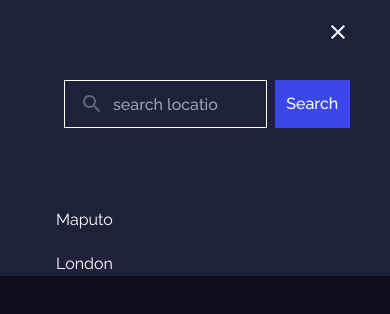
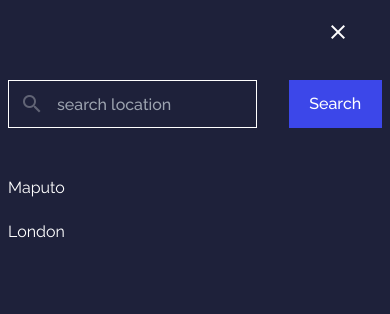
Before and after one commit to FirminoMassango/weather_app, a React (Vite) app: page / in a window 390 px wide. Both pictures are taken after a click on the button "Search for places". Shown: the top 314 px of the page. Built offline with nearby package versions, Linux system fonts and the light colour scheme; no server answers.

Commit message:
Make the input responsive

```diff
--- a/src/App.tsx
+++ b/src/App.tsx
@@ -36,7 +36,7 @@ function App() {
     <div className="flex flex-col md:flex-row h-full ">
       <div
         id-="left"
-        className="w-full md:w-1/3  bg-left text-white font-raleway"
+        className="h-screen md:w-1/3  bg-left text-white font-raleway"
       >
         {isDrawerActive ? (
           <SearchForPlacesDrawer />
--- a/src/components/LeftPanel.tsx
+++ b/src/components/LeftPanel.tsx
@@ -47,7 +47,7 @@ function LeftPanel(props: any) {
       </div>
       <div className="flex flex-col justify-center content-center ">
         <div id="2" className="flex justify-center my-5">
-          {props.description === "Clear sky" && <ClearSkyIcon />}
+          {props.description === "Clear Sky" && <ClearSkyIcon />}
           {props.description === "Few clouds" && <FewCloudsIcon />}
           {props.description === "Scattered clouds" && <ScatteredCloudsIcon />}
           {props.description === "Overcast clouds" && <ScatteredCloudsIcon />}
--- a/src/components/SearchForPlacesDrawer.tsx
+++ b/src/components/SearchForPlacesDrawer.tsx
@@ -21,30 +21,33 @@ function SearchForPlacesDrawer() {
     activateDrawer(!isDrawerActive);
   }
 
-  //   console.log(isDrawerActive);
   return (
-    <div className="h-full">
-      <div className="p-10 relative flex justify-center">
-        <div id="1" className="w-full my-10 flex justify-between">
-          <div className="w-3/4 mr-2 flex justify-center items-center">
-            <span className="relative left-10 material-icons text-primary-search z-1">
-              search
-            </span>
+    <div className="w-full h-full ease-in-out">
+      <div className="w-full px-2 pt-10 md:px-10 flex relative justify-center">
+        <div className="w-screen my-10 flex justify-between">
+          <div className="w-2/3 bg-white">
+            <div className="flex justify-center items-center">
               <input
                 type="text"
-              className="w-full h-12 px-12 font-medium bg-left border border-white"
+                className="w-full h-12 px-12 font-medium bg-left relative border border-white"
                 placeholder="search location"
                 onChange={(e) => {
                   setCity(e.target.value);
                 }}
               />
+              <span className="absolute left-5 md:left-14 material-icons text-primary-search z-1">
+                search
+              </span>
             </div>
+          </div>
+          <div className="w-1/4 bg-white">
             <button
-            className="bg-search-button hover:opacity-80 font-medium w-1/4 h-12"
+              className="w-full bg-search-button hover:opacity-80 font-medium h-12"
               onClick={handleClick}
             >
               Search
             </button>
+          </div>
         </div>
         <button
           className="absolute top-5 right-10 z-2"
@@ -53,7 +56,7 @@ function SearchForPlacesDrawer() {
           <span className="material-icons">close</span>
         </button>
       </div>
-      <ul className="ml-14">
+      <ul className="p-2 md:p-10">
         <li className="pb-5">Maputo</li>
         <li>London</li>
       </ul>
```
Lines whose indentation alone changed are shown as unchanged.
